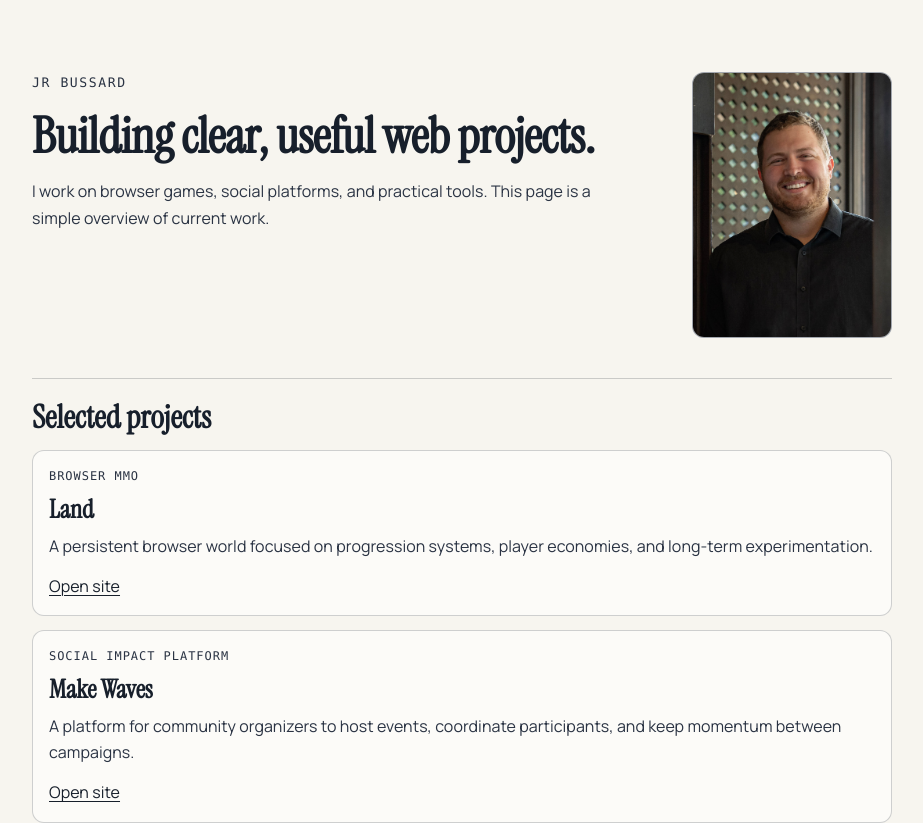
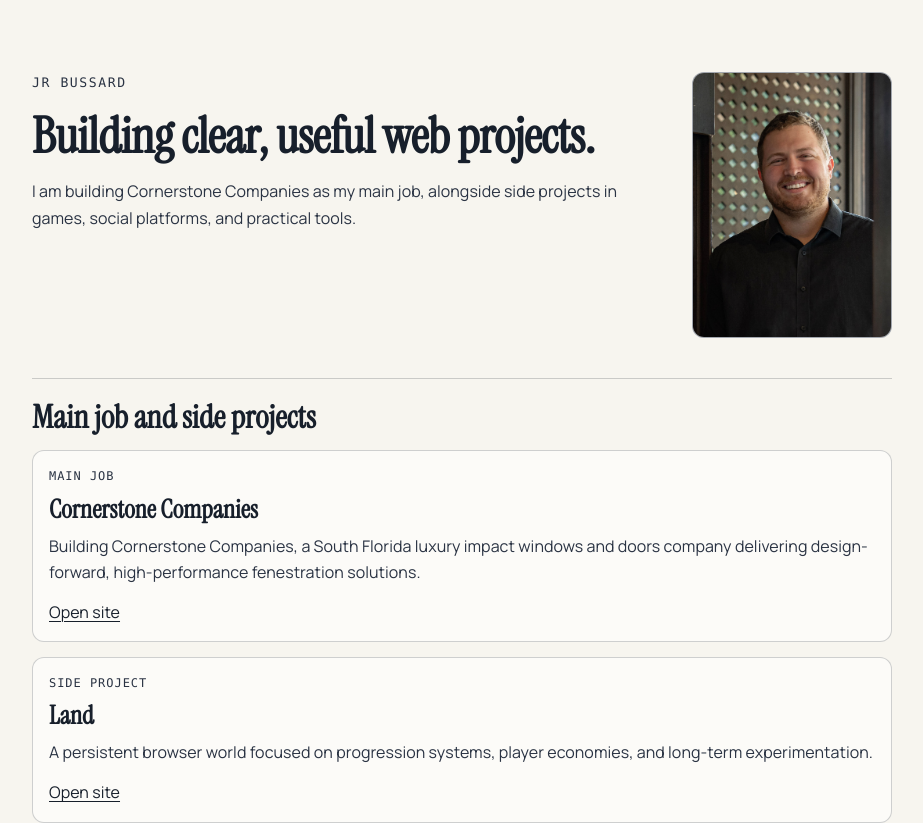
Before and after one commit to pirut/jrbussard, a React (Create React App) app: page / in a window 1280 px wide. Shown: the top 823 px of the page, without its empty margins (178-1101 px from the left). Built offline with nearby package versions, Linux system fonts and the light colour scheme; a web font is replaced by a local one.

Commit message:
Update portfolio to feature Cornerstone as main job

```diff
--- a/src/pages/Home.js
+++ b/src/pages/Home.js
@@ -3,14 +3,21 @@
 
 const featuredProjects = [
     {
+        title: "Cornerstone Companies",
+        label: "Main job",
+        href: "https://cstonefl.com",
+        description:
+            "Building Cornerstone Companies, a South Florida luxury impact windows and doors company delivering design-forward, high-performance fenestration solutions.",
+    },
+    {
         title: "Land",
-        label: "Browser MMO",
+        label: "Side project",
         href: "https://land.jrbussard.com",
         description: "A persistent browser world focused on progression systems, player economies, and long-term experimentation.",
     },
     {
         title: "Make Waves",
-        label: "Social Impact Platform",
+        label: "Side project",
         href: "https://waves.jrbussard.com",
         description: "A platform for community organizers to host events, coordinate participants, and keep momentum between campaigns.",
     },
@@ -32,7 +39,7 @@
                     <p className="kicker">JR BUSSARD</p>
                     <h1 id="home-title">Building clear, useful web projects.</h1>
                     <p>
-                        I work on browser games, social platforms, and practical tools. This page is a simple overview of current work.
+                        I am building Cornerstone Companies as my main job, alongside side projects in games, social platforms, and practical tools.
                     </p>
                 </div>
                 <figure className="hero__media">
@@ -41,7 +48,7 @@
             </section>
 
             <section className="section" aria-labelledby="projects-title">
-                <h2 id="projects-title">Selected projects</h2>
+                <h2 id="projects-title">Main job and side projects</h2>
                 <div className="project-list">
                     {featuredProjects.map((project) => (
                         <article key={project.title} className="project-item">
```
